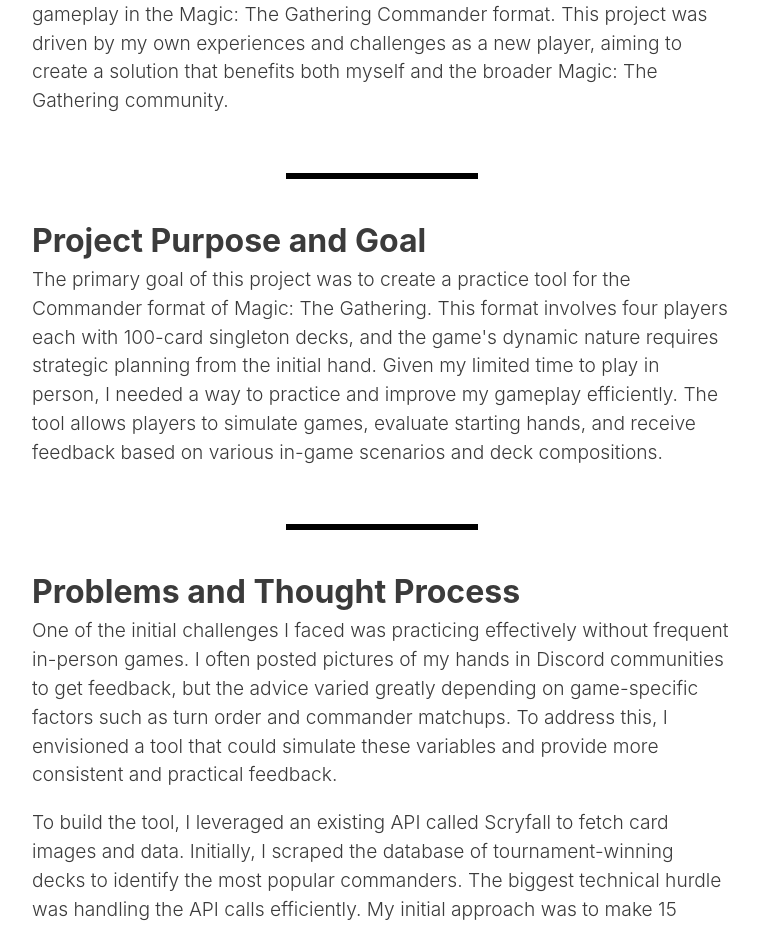
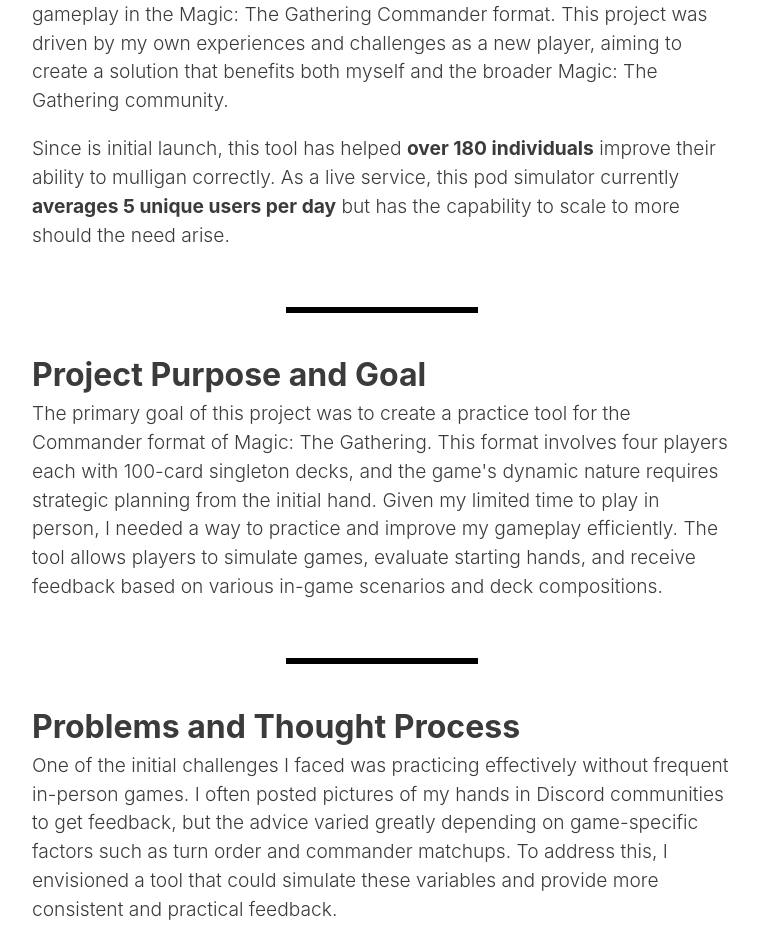
Before and after one commit to Joshua-Farr/personal-portfolio, a React (Vite) app: page /cedhnexus in a window 1280 px wide. Shown: the part 1060-1988 px from the top of the page, without its empty margins (258-1017 px from the left). Built offline with nearby package versions, Linux system fonts and the light colour scheme.

Commit message:
Changing text for cedh nexus

```diff
--- a/src/components/CedhNexus.tsx
+++ b/src/components/CedhNexus.tsx
@@ -151,6 +151,14 @@
           broader Magic: The Gathering community.
         </StyledParagraph>
 
+        <StyledParagraph>
+          Since is initial launch, this tool has helped{" "}
+          <b>over 180 individuals</b> improve their ability to mulligan
+          correctly. As a live service, this pod simulator currently{" "}
+          <b>averages 5 unique users per day</b> but has the capability to scale
+          to more should the need arise.
+        </StyledParagraph>
+
         <Divider></Divider>
         <StyledSectionTitle>Project Purpose and Goal</StyledSectionTitle>
         <StyledParagraph>
```
